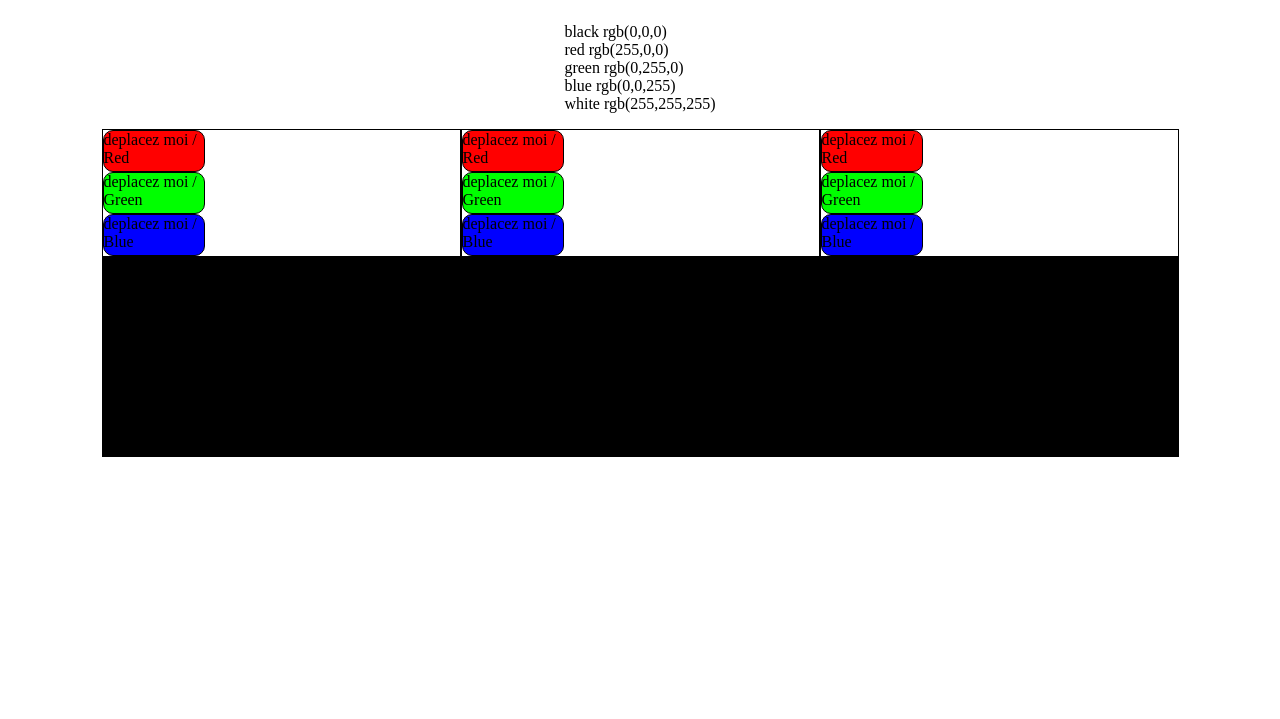
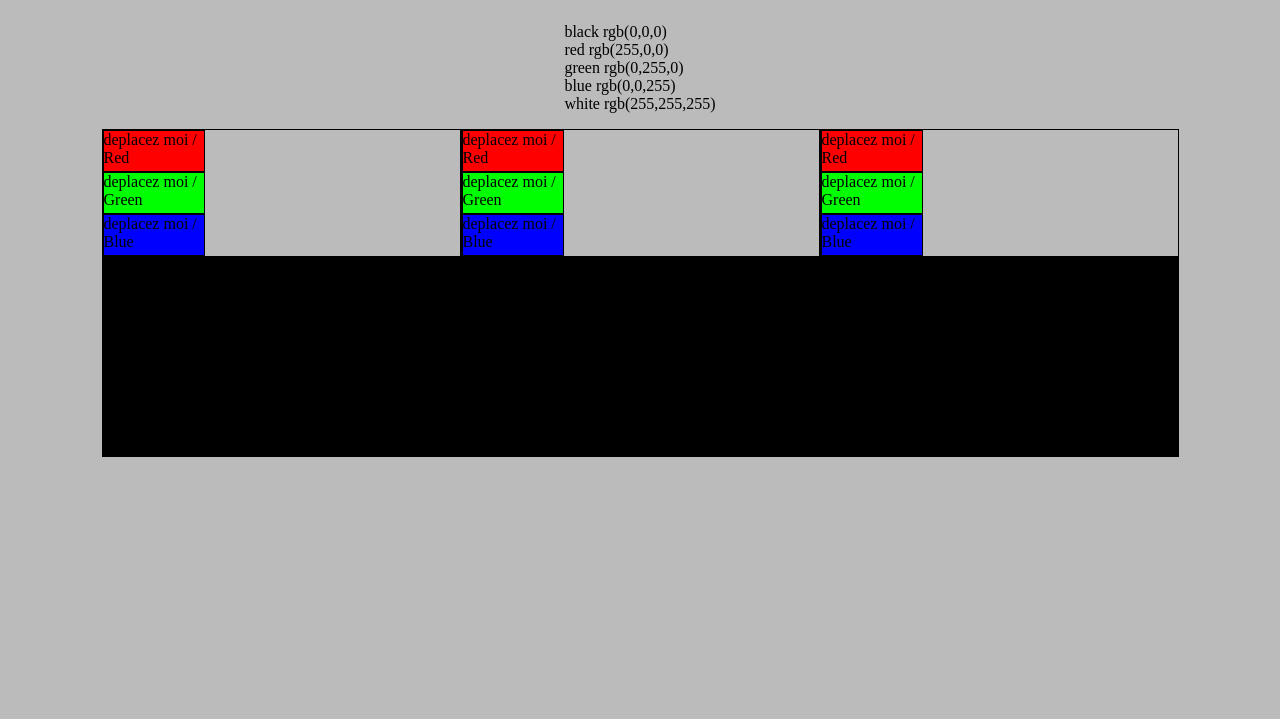
Before and after one commit to patrickletourneux/colorsRGB, a plain HTML site: page index.html in a window 1280 px wide. Shown: the part 81-800 px from the top of the page. Drawn offline with Linux system fonts and the light colour scheme.

Commit message:
some small style improvement

```diff
--- a/assets/event1.css
+++ b/assets/event1.css
@@ -6,6 +6,7 @@ body{
     justify-content: center;
     flex-direction: column;
     align-items: center;
+    background-color: #bbb;
 }
 
 #doc
@@ -25,12 +26,14 @@ body{
     border: 1px solid black;
     /* height: 200px; */
     width: 357px;
-    margin: 0px;
+    background-color: #bbb;
+
+
 }
 #raquette_Red1,#raquette_Red2,#raquette_Red3
 {
     border: 1px solid black;
-    border-radius: 10px;
+    /* border-radius: 10px; */
     background-color: rgb(255, 0, 0);
     width: 100px;
     height: 40px;
@@ -39,7 +42,7 @@ body{
 #raquette_Green1,#raquette_Green2,#raquette_Green3
 {
     border: 1px solid black;
-    border-radius: 10px;
+    /* border-radius: 10px; */
     background-color: rgb(0, 255, 0);
     width: 100px;
     height: 40px;
@@ -48,7 +51,7 @@ body{
 #raquette_Blue1,#raquette_Blue2,#raquette_Blue3
 {
     border: 1px solid black;
-    border-radius: 10px;
+    /* border-radius: 10px; */
     background-color: rgb(0, 0, 255);
     width: 100px;
     height: 40px;
--- a/index.html
+++ b/index.html
@@ -13,7 +13,7 @@
     <title>Document</title>
 </head>
 <body>
-    <h1 id="monH1" class="titre" ">colors RGB</h1>
+    <h1 id="monH1" class="titre" ">colors RGB  09/2021</h1>
     <p>black  rgb(0,0,0) </br>
         red   rgb(255,0,0)</br>
         green rgb(0,255,0)</br>
```
